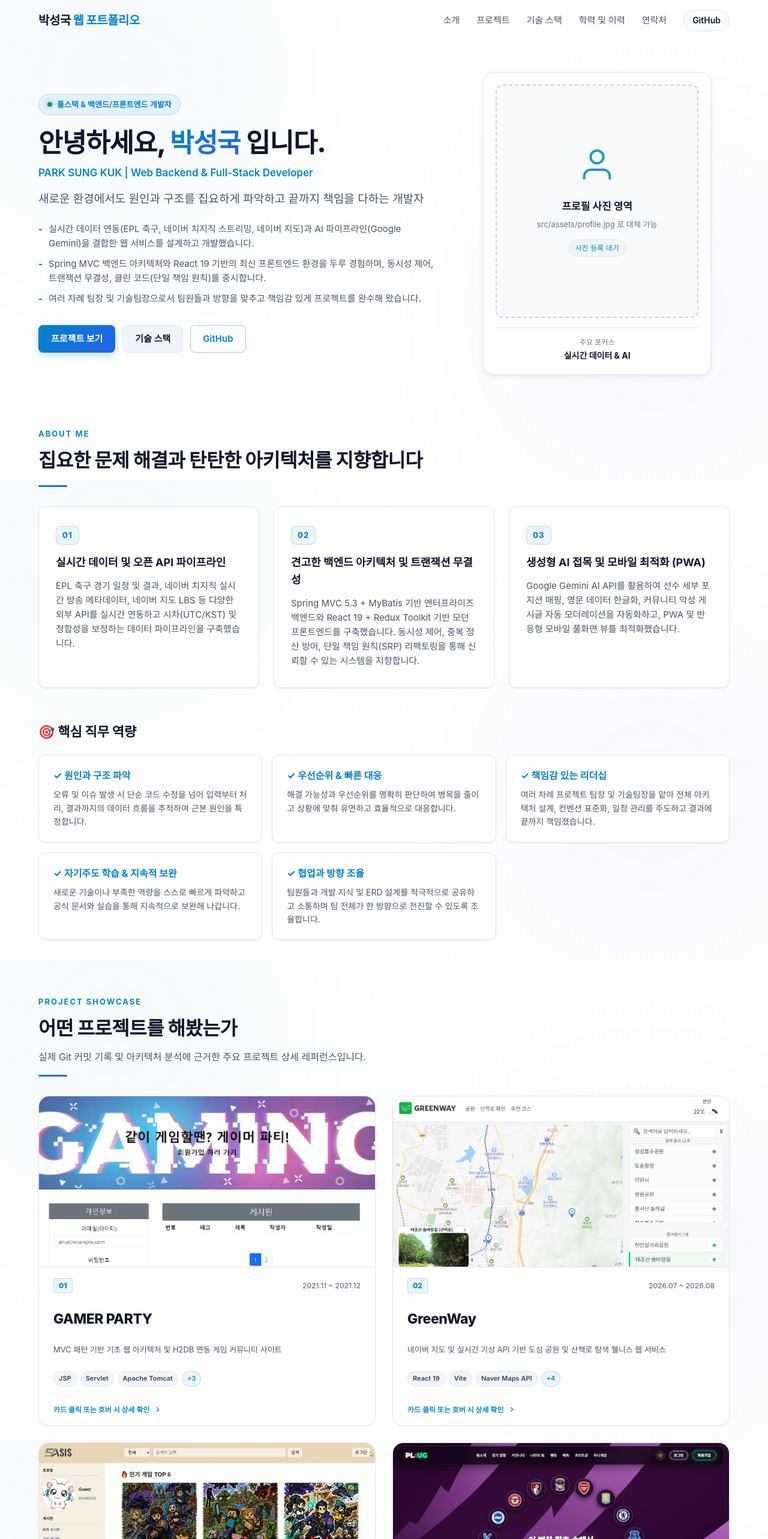
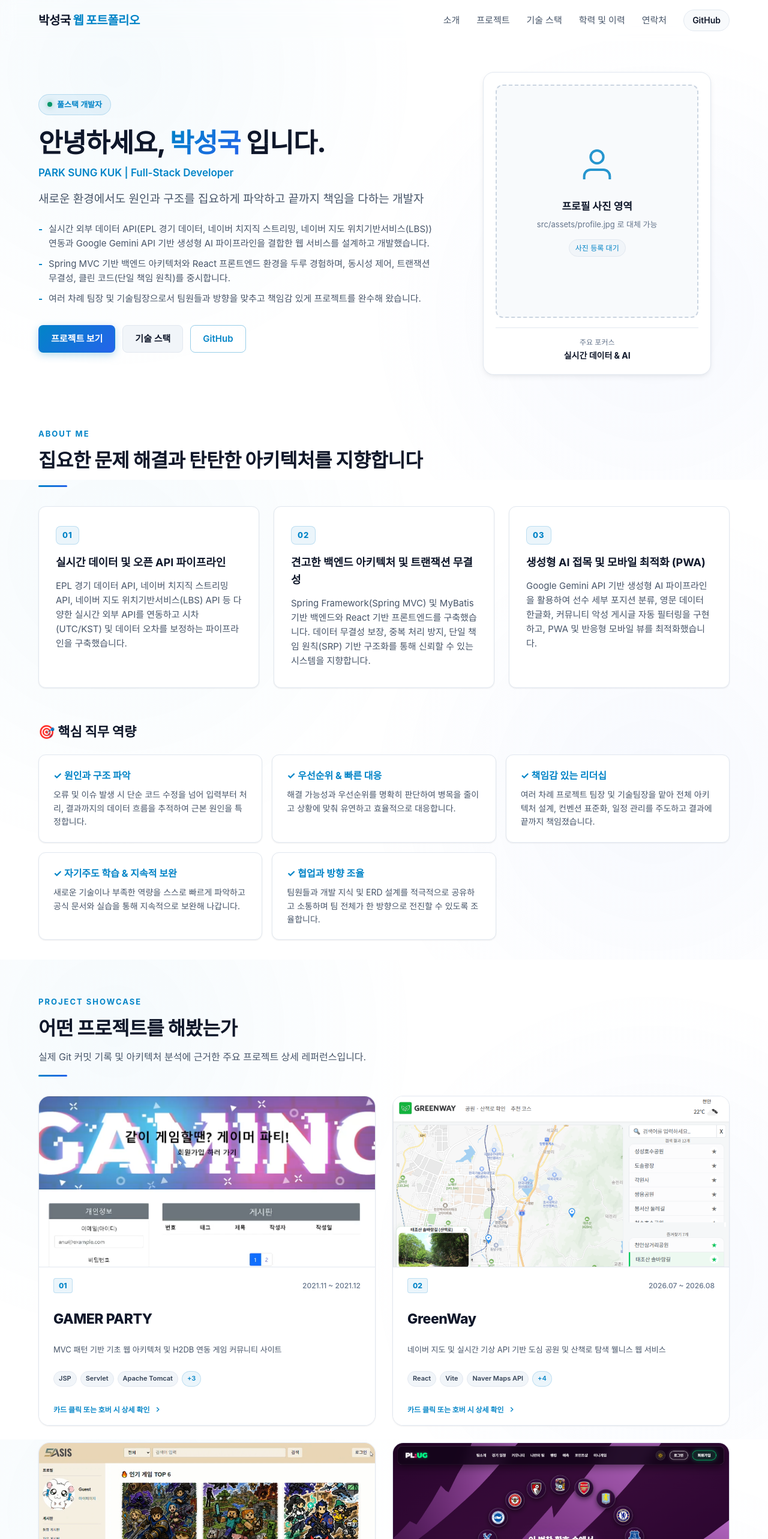
Before and after one commit to PSK6262/Portfolio_20261008, a React (Vite) app in the folder portfolio20261008/: page / in a window 1280 px wide. Shown: the top 2566 px of the page at 60% size. Built offline with nearby package versions, Linux system fonts and the light colour scheme; a web font is replaced by a local one.

Commit message:
refactor: 직무 타이틀(풀스택 개발자) 및 API/프레임워크(Spring Framework, Java, React, LBS) 표준 표기 적용

```diff
--- a/portfolio20261008/src/components/About.jsx
+++ b/portfolio20261008/src/components/About.jsx
@@ -6,17 +6,17 @@ export default function About() {
     {
       index: "01",
       title: "실시간 데이터 및 오픈 API 파이프라인",
-      desc: "EPL 축구 경기 일정 및 결과, 네이버 치지직 실시간 방송 메타데이터, 네이버 지도 LBS 등 다양한 외부 API를 실시간 연동하고 시차(UTC/KST) 및 정합성을 보정하는 데이터 파이프라인을 구축했습니다."
+      desc: "EPL 경기 데이터 API, 네이버 치지직 스트리밍 API, 네이버 지도 위치기반서비스(LBS) API 등 다양한 실시간 외부 API를 연동하고 시차(UTC/KST) 및 데이터 오차를 보정하는 파이프라인을 구축했습니다."
     },
     {
       index: "02",
       title: "견고한 백엔드 아키텍처 및 트랜잭션 무결성",
-      desc: "Spring MVC 5.3 + MyBatis 기반 엔터프라이즈 백엔드와 React 19 + Redux Toolkit 기반 모던 프론트엔드를 구축했습니다. 동시성 제어, 중복 정산 방어, 단일 책임 원칙(SRP) 리팩토링을 통해 신뢰할 수 있는 시스템을 지향합니다."
+      desc: "Spring Framework(Spring MVC) 및 MyBatis 기반 백엔드와 React 기반 프론트엔드를 구축했습니다. 데이터 무결성 보장, 중복 처리 방지, 단일 책임 원칙(SRP) 기반 구조화를 통해 신뢰할 수 있는 시스템을 지향합니다."
     },
     {
       index: "03",
       title: "생성형 AI 접목 및 모바일 최적화 (PWA)",
-      desc: "Google Gemini AI API를 활용하여 선수 세부 포지션 매핑, 영문 데이터 한글화, 커뮤니티 악성 게시글 자동 모더레이션을 자동화하고, PWA 및 반응형 모바일 풀화면 뷰를 최적화했습니다."
+      desc: "Google Gemini API 기반 생성형 AI 파이프라인을 활용하여 선수 세부 포지션 분류, 영문 데이터 한글화, 커뮤니티 악성 게시글 자동 필터링을 구현하고, PWA 및 반응형 모바일 뷰를 최적화했습니다."
     }
   ];
 
--- a/portfolio20261008/src/components/Footer.jsx
+++ b/portfolio20261008/src/components/Footer.jsx
@@ -11,7 +11,7 @@ export default function Footer() {
           © {currentYear} <strong>{profileData.engName}</strong>. All Rights Reserved.
         </p>
         <p className="footer-sub">
-          Built with React 19 & Vite · Designed for Full-Stack Portfolio Showcase
+          Built with React & Vite · Designed for Full-Stack Portfolio Showcase
         </p>
       </div>
     </footer>
--- a/portfolio20261008/src/components/Hero.jsx
+++ b/portfolio20261008/src/components/Hero.jsx
@@ -9,7 +9,7 @@ export default function Hero() {
         <div className="hero-content">
           <div className="hero-badge">
             <span className="badge-dot"></span>
-            풀스택 & 백엔드/프론트엔드 개발자
+            풀스택 개발자
           </div>
           <h1 className="hero-title">
             안녕하세요, <span className="text-gradient">{profileData.name}</span> 입니다.
--- a/portfolio20261008/src/data/portfolioData.js
+++ b/portfolio20261008/src/data/portfolioData.js
@@ -6,13 +6,13 @@
 export const profileData = {
   name: "박성국",
   engName: "PARK SUNG KUK",
-  role: "Web Backend & Full-Stack Developer",
+  role: "Full-Stack Developer",
   headline: "새로운 환경에서도 원인과 구조를 집요하게 파악하고 끝까지 책임을 다하는 개발자",
   introTitle: "새로운 배움에 주저하지 않고, 맡은 일에 끝까지 책임을 다합니다",
   introText: [
     "저는 새로운 환경에서도 부족한 부분을 스스로 찾아 배우고, 맡은 일에 끝까지 책임을 가지고 결과를 만들어내려는 사람입니다.",
     "여러 프로젝트 경험과 시행착오를 겪으며 자신의 부족함을 인정하고 개선하는 법을 배웠고, 특히 한번 맡은 역할에 대해서는 책임감을 가지고 끝까지 완수해 왔습니다.",
-    "실시간 데이터 연동(EPL 축구, 네이버 치지직 스트리밍, 네이버 지도)과 AI 파이프라인(Google Gemini)을 결합한 웹 서비스를 주도적으로 설계·개발하며 탄탄한 백엔드 아키텍처와 사용자 중심 프론트엔드를 구축했습니다."
+    "실시간 외부 데이터 API(EPL 경기 데이터, 네이버 치지직 스트리밍, 네이버 지도 위치기반서비스(LBS)) 연동과 Google Gemini API 기반 생성형 AI 파이프라인을 결합한 웹 서비스를 주도적으로 설계·개발하며 탄탄한 백엔드 아키텍처와 사용자 중심 프론트엔드를 구축했습니다."
   ],
   coreCompetencies: [
     { title: "원인과 구조 파악", desc: "오류 및 이슈 발생 시 단순 코드 수정을 넘어 입력부터 처리, 결과까지의 데이터 흐름을 추적하여 근본 원인을 특정합니다." },
@@ -22,8 +22,8 @@ export const profileData = {
     { title: "협업과 방향 조율", desc: "팀원들과 개발 지식 및 ERD 설계를 적극적으로 공유하고 소통하며 팀 전체가 한 방향으로 전진할 수 있도록 조율합니다." }
   ],
   bio: [
-    "실시간 데이터 연동(EPL 축구, 네이버 치지직 스트리밍, 네이버 지도)과 AI 파이프라인(Google Gemini)을 결합한 웹 서비스를 설계하고 개발했습니다.",
-    "Spring MVC 백엔드 아키텍처와 React 19 기반의 최신 프론트엔드 환경을 두루 경험하며, 동시성 제어, 트랜잭션 무결성, 클린 코드(단일 책임 원칙)를 중시합니다.",
+    "실시간 외부 데이터 API(EPL 경기 데이터, 네이버 치지직 스트리밍, 네이버 지도 위치기반서비스(LBS)) 연동과 Google Gemini API 기반 생성형 AI 파이프라인을 결합한 웹 서비스를 설계하고 개발했습니다.",
+    "Spring MVC 기반 백엔드 아키텍처와 React 프론트엔드 환경을 두루 경험하며, 동시성 제어, 트랜잭션 무결성, 클린 코드(단일 책임 원칙)를 중시합니다.",
     "여러 차례 팀장 및 기술팀장으로서 팀원들과 방향을 맞추고 책임감 있게 프로젝트를 완수해 왔습니다."
   ],
   photoPlaceholder: {
@@ -45,7 +45,7 @@ export const skillsData = [
   {
     category: "Languages",
     items: [
-      { name: "Java 11 / 17", level: "Advanced", desc: "객체지향 프로그래밍(OOP), 컬렉션 프레임워크, 멀티스레딩, 자바 표준 라이브러리" },
+      { name: "Java", level: "Advanced", desc: "객체지향 프로그래밍(OOP), 컬렉션 프레임워크, 멀티스레딩, 자바 표준 API" },
       { name: "JavaScript (ES6+)", level: "Advanced", desc: "비동기 이벤트 루프(Promise, async/await), 모던 문법, DOM 제어" },
       { name: "SQL (Oracle / ANSI)", level: "Advanced", desc: "복합 쿼리 작성, 조인 최적화, DDL/DML, 트랜잭션 제어" },
       { name: "C / C++", level: "Intermediate", desc: "자료구조, 알고리즘, 메모리 구조(포인터) 및 CS 기본기" },
@@ -55,8 +55,8 @@ export const skillsData = [
   {
     category: "Backend",
     items: [
-      { name: "Java 11 / 17", level: "Advanced", desc: "객체지향 설계, 컬렉션 프레임워크, 멀티스레딩" },
-      { name: "Spring MVC 5.3", level: "Advanced", desc: "IoC/DI, AOP, HandlerInterceptor, Controller-Service-DAO" },
+      { name: "Java", level: "Advanced", desc: "객체지향 설계, 컬렉션 프레임워크, 멀티스레딩" },
+      { name: "Spring Framework", level: "Advanced", desc: "Spring MVC 코어 아키텍처, IoC/DI, AOP, HandlerInterceptor" },
       { name: "MyBatis 3.5", level: "Advanced", desc: "Dynamic Query, ResultMap 매핑, 서브쿼리 최적화" },
       { name: "RESTful API", level: "Advanced", desc: "ApiResponse 표준화, HTTP 상태 코드 매핑" },
       { name: "JSP / Servlet", level: "Advanced", desc: "MVC Model 2 아키텍처, 서블릿 라이프사이클" },
@@ -67,7 +67,7 @@ export const skillsData = [
   {
     category: "Frontend",
     items: [
-      { name: "React 19", level: "Advanced", desc: "컴포넌트 라이프사이클, 훅(Hooks), 모듈화" },
+      { name: "React", level: "Advanced", desc: "컴포넌트 라이프사이클, 훅(Hooks), 모듈화" },
       { name: "Redux Toolkit", level: "Advanced", desc: "전역 상태 관리, 슬라이스 설계, 세션 영속화" },
       { name: "JavaScript (ES6+)", level: "Advanced", desc: "비동기 처리(Promise/async-await), 모던 문법" },
       { name: "Vite", level: "Intermediate", desc: "모던 번들러 구성, HMR, 최적화" },
@@ -95,7 +95,7 @@ export const skillsData = [
       { name: "OpenWeatherMap API", level: "Intermediate", desc: "실시간 기상 데이터 비동기 수집 및 날씨 위젯 연동" },
       { name: "Naver Chzzk API", level: "Advanced", desc: "실시간 라이브 방송 메타데이터 파싱 및 게임 매핑" },
       { name: "Steam API", level: "Intermediate", desc: "스팀 상점 및 게임 메타데이터 연동 커뮤니티 구축" },
-      { name: "Naver Maps API", level: "Intermediate", desc: "지도 라이프사이클 제어, 커스텀 마커, LBS 연동" },
+      { name: "Naver Maps API", level: "Intermediate", desc: "지도 라이프사이클 제어, 커스텀 마커, 위치기반서비스(LBS) 연동" },
       { name: "HTML5 Geolocation API", level: "Intermediate", desc: "디바이스 좌표 획득 및 내 위치 기반 탐색" }
     ]
   },
@@ -167,10 +167,10 @@ export const projectsData = [
     title: "GreenWay",
     subtitle: "네이버 지도 및 실시간 기상 API 기반 도심 공원 및 산책로 탐색 웰니스 웹 서비스",
     period: "2026.07 ~ 2026.08",
-    role: "팀장 / 프론트엔드 환경 구축 / 네이버 지도 LBS 연동 / 날씨 위젯 / 플로팅 모달 / 배포 전담",
+    role: "팀장 / 프론트엔드 환경 구축 / 네이버 지도 기반 위치기반서비스(LBS) 연동 / 날씨 위젯 / 플로팅 모달 / 배포 전담",
     teamSize: "팀 프로젝트 (휴먼교육센터)",
     category: "Frontend Web Application",
-    badges: ["React 19", "Vite", "Naver Maps API", "OpenWeatherMap API", "HTML5 Geolocation API", "react-rnd", "GitHub Pages"],
+    badges: ["React", "Vite", "Naver Maps API", "OpenWeatherMap API", "HTML5 Geolocation API", "react-rnd", "GitHub Pages"],
     github: "https://github.com/PSK6262/Team_OneCode",
     demo: "https://psk6262.github.io/Team_OneCode/",
     thumbnail: "/images/projects/greenway.png",
@@ -201,13 +201,13 @@ export const projectsData = [
         area: "팀 리딩 및 프론트엔드 아키텍처 / 배포 파이프라인 구축",
         details: [
           "팀장으로서 전체 개발 방향성을 수립하고, 팀원 간 변수명 및 디렉토리 구조를 프로젝트 착수 단계에서 통일하여 배포",
-          "Vite + React 19 기반 프로젝트 보일러플레이트 구축 및 ESLint 표준화",
+          "Vite + React 기반 프로젝트 보일러플레이트 구축 및 ESLint 표준화",
           "GitHub Pages 정적 호스팅 환경에서 새로고침 404 방지를 위해 HashRouter로 선제적 전환 및 배포 자동화",
           "네이버 지도 API Key 등 외부 인증 키를 .env 환경변수로 안전하게 격리"
         ]
       },
       {
-        area: "지도 및 위치 기반 서비스 (Naver Maps API & HTML5 Geolocation API) 개발",
+        area: "지도 및 위치기반서비스 (Naver Maps API & HTML5 Geolocation API) 개발",
         details: [
           "네이버 지도 객체 비동기 초기화 및 지도 중심점, 줌(Zoom), 드래그 라이프사이클 제어",
           "HTML5 Geolocation API를 연동하여 사용자 위/경도 좌표를 획득하고 원클릭으로 내 위치 중심 이동 구현",
@@ -251,8 +251,8 @@ export const projectsData = [
     period: "2026.08 ~ 2026.09",
     role: "기술팀장 / 백엔드 코어 인프라 / ERD 총괄 / 네이버 치지직 API 실시간 파싱 / 게시판 / 보안 인증 전담",
     teamSize: "팀 프로젝트 (휴먼교육센터)",
-    category: "Full-Stack Web · Spring MVC & JSP",
-    badges: ["Java 11", "Spring MVC 5.3", "MyBatis 3.5", "Oracle 19c", "Naver Chzzk API", "Steam API", "JavaMail API", "DBCP2"],
+    category: "Full-Stack Web · Spring Framework & JSP",
+    badges: ["Java", "Spring Framework", "MyBatis", "Oracle 19c", "Naver Chzzk API", "Steam API", "JavaMail API", "DBCP2"],
     github: "https://github.com/PSK6262/Team_5asis",
     thumbnail: "/images/projects/5asis-main.jpg",
     images: [
@@ -292,7 +292,7 @@ export const projectsData = [
         area: "기술팀장 리딩 & 백엔드 코어 아키텍처 / Spring 인프라 구축",
         details: [
           "기술팀장으로서 ERD와 데이터베이스 구성을 총괄하고, 개발 초기 단계에서 필요한 DTO 구조를 사전에 정의하여 배포",
-          "Java 11 기반 Spring MVC 5.3, MyBatis 3.5, Oracle JDBC, DBCP2 커넥션 풀 메이븐 의존성 설계",
+          "Java 기반 Spring Framework, MyBatis 3.5, Oracle JDBC, DBCP2 커넥션 풀 메이븐 의존성 설계",
           "root-context.xml(DataSource, SqlSessionFactoryBean), servlet-context.xml, web.xml 전체 인프라 구성",
           "UserInfo, Post, GameList, Comments, PagingPosts 등 전 계층 DTO 표준화"
         ]
@@ -350,7 +350,7 @@ export const projectsData = [
     role: "기술팀장 / 풀스택 아키텍처 총괄 / AI 파이프라인 / 데이터 동기화 / 외부 API 연동 전담",
     teamSize: "팀 프로젝트 (휴먼교육센터)",
     category: "Full-Stack Web & Mobile PWA",
-    badges: ["React 19", "Spring MVC", "Football-Data.org API", "Google Gemini AI API", "Oracle 19c", "Redux Toolkit", "PWA", "MyBatis"],
+    badges: ["React", "Spring Framework", "Football-Data.org API", "Google Gemini AI API", "Oracle 19c", "Redux Toolkit", "PWA", "MyBatis"],
     github: "https://github.com/PSK6262/Team_BuildUp",
     demo: "https://psk6262.github.io/Team_BuildUp/#/plug/mainpage",
     thumbnail: "/images/projects/plug-main.png",
@@ -400,7 +400,7 @@ export const projectsData = [
       {
         area: "기술팀장 리딩 & 풀스택 아키텍처 및 공통 통신 규격 수립",
         details: [
-          "기술팀장으로서 Spring MVC 백엔드 및 React 19 + Redux Toolkit 프론트엔드 초기 환경 및 디렉토리 구조 전면 셋업",
+          "기술팀장으로서 Spring MVC 백엔드 및 React + Redux Toolkit 프론트엔드 초기 환경 및 디렉토리 구조 전면 셋업",
           "ApiResponse<T>, ResultCode, CommonCode를 도입하여 프론트-백엔드 간 RESTful 통신 인터페이스 표준화",
           "글로벌 CORS 설정 일원화 및 환경변수 기반 JWT Secret Key 격리, local.properties 분리로 빌드 안정성 확보"
         ]
```
